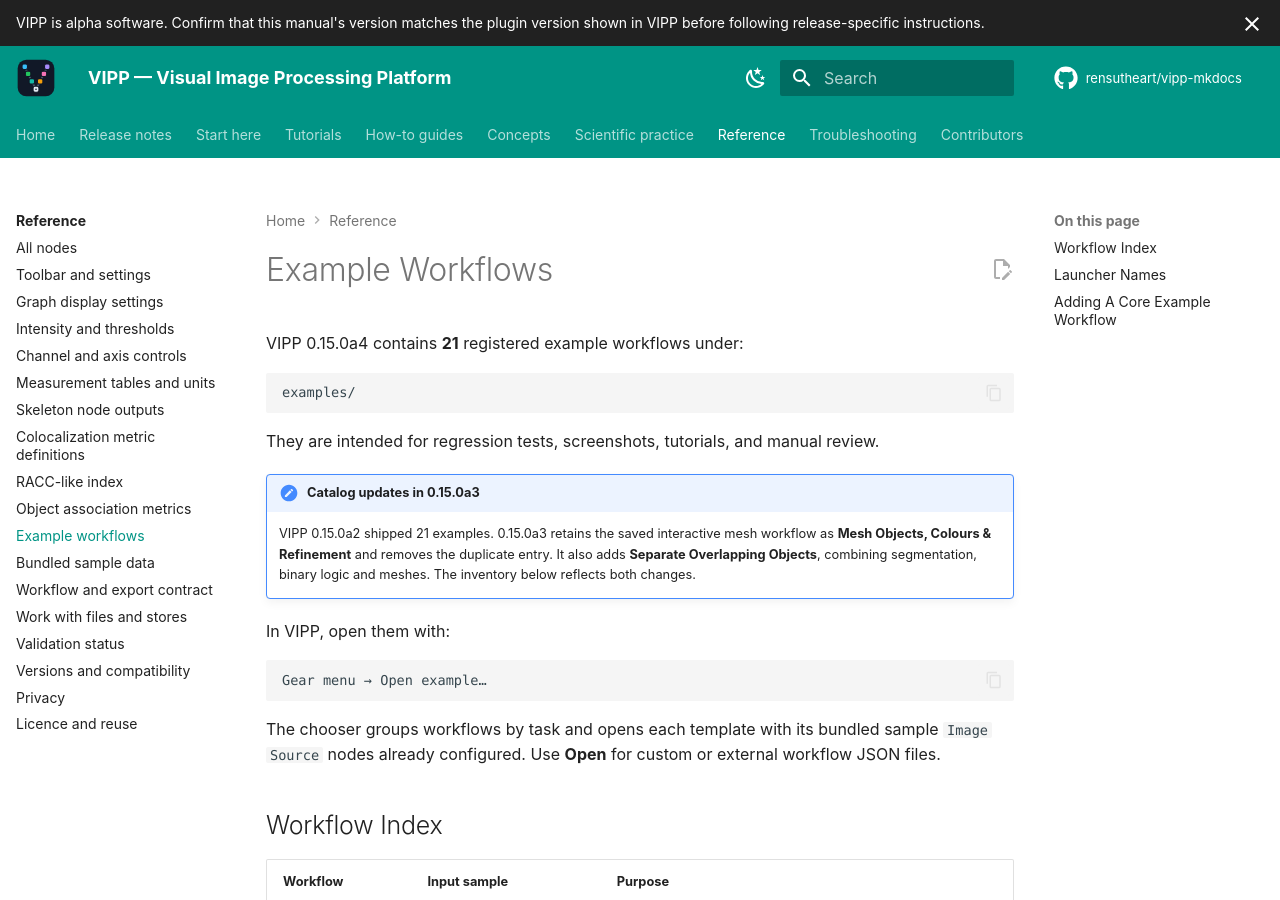
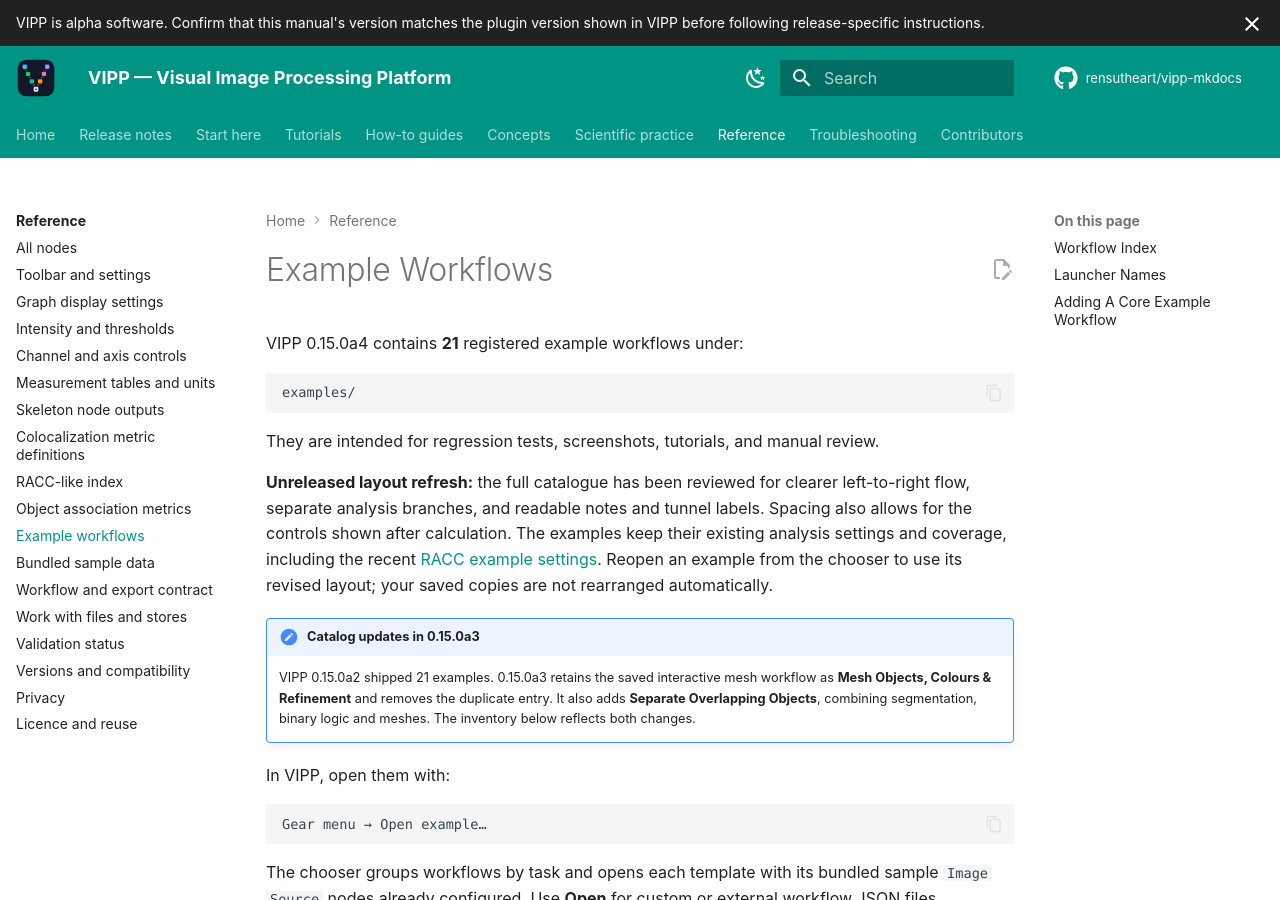
Before and after one commit to rensutheart/vipp-mkdocs, an MkDocs documentation site: the page built from docs/reference/example-workflows.md, in a window 1280 px wide and 900 px high. Built offline with MkDocs 1.6.1 and Material for MkDocs 9.7.7, drawn with Linux system fonts in a browser that asks for light colours; plug-ins that fetch from the network failed and are left out; comment, search, counter and statistics services are not loaded; the version menu is left out.

Commit message:
Document histogram, RACC and example layout improvements

```diff
--- a/docs/reference/example-workflows.md
+++ b/docs/reference/example-workflows.md
@@ -8,6 +8,14 @@
 
 They are intended for regression tests, screenshots, tutorials, and manual
 review.
+
+**Unreleased layout refresh:** the full catalogue has been reviewed for clearer
+left-to-right flow, separate analysis branches, and readable notes and tunnel
+labels. Spacing also allows for the controls shown after calculation. The
+examples keep their existing analysis settings and coverage, including the
+recent [RACC example settings](../workflows/colocalization-association.md).
+Reopen an example from the chooser to use its revised layout; your saved copies
+are not rearranged automatically.
 
 !!! note "Catalog updates in 0.15.0a3"
     VIPP 0.15.0a2 shipped 21 examples. 0.15.0a3 retains the saved interactive
```
Also changed, not shown: docs/how-to/inspect-outputs.md (+6 -0 lines), docs/reference/racc-index.md (+5 -0 lines), docs/workflows/colocalization-association.md (+7 -0 lines).
